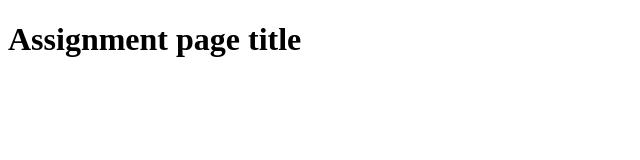
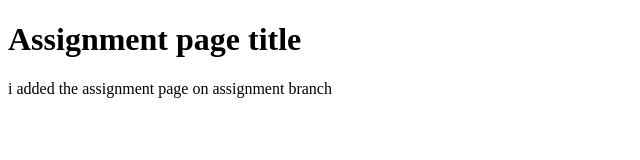
Before and after one commit to Soibam-Chouba/github-assignment, a plain HTML site: page assignment.html in a window 1280 px wide. Shown: the whole page, without its empty margins (0-640 px from the left). Drawn offline with Linux system fonts and the light colour scheme.

Commit message:
last commit on assignment page on assingment branch.

```diff
--- a/assignment.html
+++ b/assignment.html
@@ -7,5 +7,6 @@
 </head>
 <body>
     <h1>Assignment page title</h1>
+    <p>i added the assignment page on assignment branch</p>
 </body>
 </html>
```
